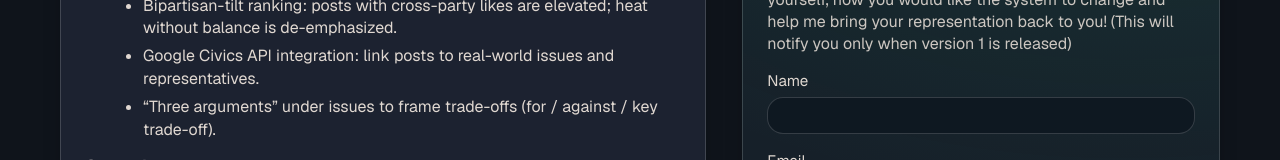
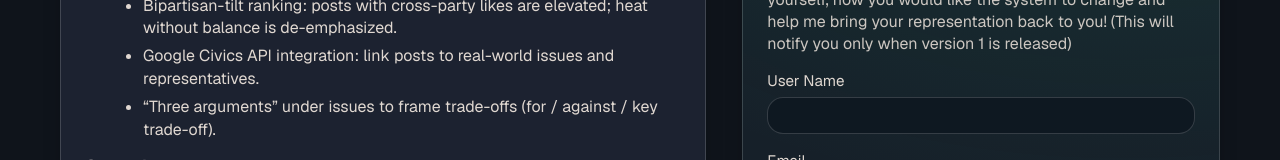
Before and after one commit to easy-thunder/Denver_Digital_Dynamics, a Next.js app: page /projects/voxcorda in a window 1280 px wide. Shown: the part 545-705 px from the top of the page. Built offline with nearby package versions, Linux system fonts and the light colour scheme.

Commit message:
get user name instead of name

```diff
--- a/src/app/projects/voxcorda/page.jsx
+++ b/src/app/projects/voxcorda/page.jsx
@@ -208,7 +208,7 @@ export default function Projects() {
               <input name="website" autoComplete="off" className={styles.honey} tabIndex={-1} />
 
               <label className={styles.label}>
-                <span>Name</span>
+                <span>User Name</span>
                 <input name="name" className={styles.input} required maxLength={120} />
               </label>
 
```
